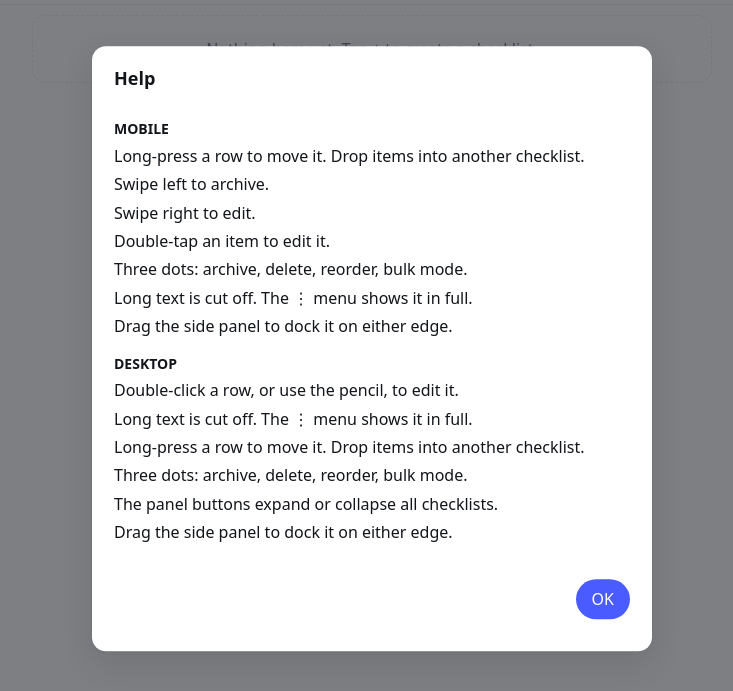
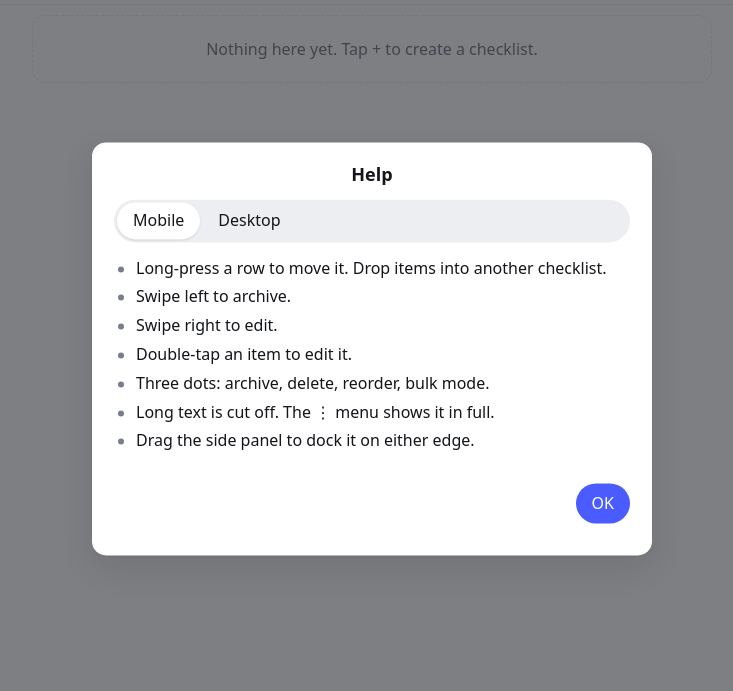
Before and after one commit to spaghetti-coder/tbd-app, a website: page index.html in a window 1280 px wide. Both pictures are taken after a click on the button 960 px from the left and 28 px from the top of the page. Shown: the part 51-742 px from the top of the page, without its empty margins (268-1001 px from the left). Drawn offline with Linux system fonts and the light colour scheme.

Commit message:
TBD-15: device tabs in help, centered sheet titles

```diff
--- a/index.html
+++ b/index.html
@@ -636,6 +636,10 @@
     overflow-wrap: anywhere;
   }
 
+  .modal--sheet .modal__title {
+    text-align: center;
+  }
+
   .modal__body {
     color: var(--text);
     overflow-wrap: anywhere;
@@ -838,14 +842,22 @@
     width: auto;
   }
 
-  .help h3 {
-    font-size: 14px;
-    margin-block: 16px 6px;
-    text-transform: uppercase;
+  .help {
+    list-style: disc;
+    padding-inline-start: 22px;
   }
 
   .help li {
-    margin-bottom: 6px;
+    line-height: 1.55;
+    text-wrap: pretty;
+  }
+
+  .help li + li {
+    margin-top: 4px;
+  }
+
+  .help li::marker {
+    color: var(--muted);
   }
 
   /* Hover states only with a mouse pointer; touch uses :active below. */
@@ -3214,16 +3226,33 @@ function openArchive() {
 
 /* ---------- help ---------- */
 
+const HELP_TABS = [
+  { label: "help_m", lines: ["help_drag", "help_swipe_l", "help_swipe_r", "help_dbl", "help_menu", "help_full", "help_panel"] },
+  { label: "help_d", lines: ["help_edit_d", "help_full", "help_drag", "help_menu", "help_panel_all", "help_panel"] },
+];
+
 function openHelp() {
-  const body = el("div", "help");
-  const section = (title, lines) => {
-    body.append(el("h3", null, title));
-    const list = el("ul");
-    for (const line of lines) list.append(el("li", null, line));
-    body.append(list);
+  const bar = el("div", "tabs");
+  const list = el("ul", "help");
+  const buttons = [];
+  // Tabs are kept, not rebuilt on click: rebuilding would drop focus back to the dialog.
+  const show = (index) => {
+    buttons.forEach((button, i) => {
+      button.classList.toggle("is-active", i === index);
+      button.setAttribute("aria-pressed", String(i === index));
+    });
+    list.replaceChildren(...HELP_TABS[index].lines.map((key) => el("li", null, t(key))));
   };
-  section(t("help_m"), [t("help_drag"), t("help_swipe_l"), t("help_swipe_r"), t("help_dbl"), t("help_menu"), t("help_full"), t("help_panel")]);
-  section(t("help_d"), [t("help_edit_d"), t("help_full"), t("help_drag"), t("help_menu"), t("help_panel_all"), t("help_panel")]);
+  HELP_TABS.forEach((tab, index) => {
+    const button = el("button", "tabs__tab", t(tab.label));
+    button.type = "button";
+    button.addEventListener("click", () => show(index));
+    buttons.push(button);
+    bar.append(button);
+  });
+  const body = el("div", "sheet-body");
+  body.append(bar, list);
+  show(matchMedia("(hover: none)").matches ? 0 : 1);
   openModal({
     title: t("help"),
     sheet: true,
```
